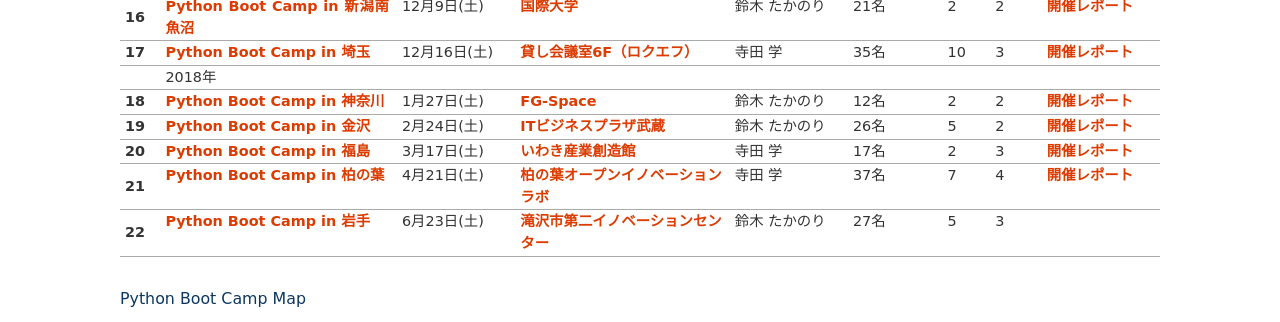
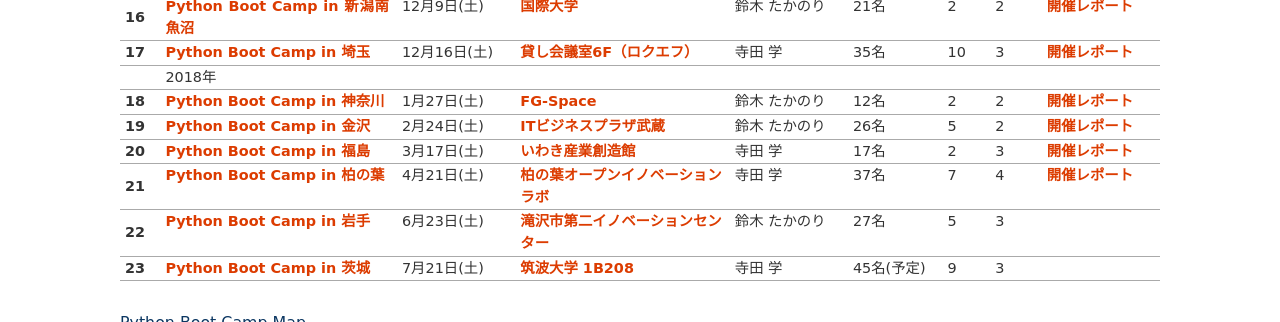
Before and after one commit to pyconjp/www.pycon.jp, a Sphinx documentation site: the page built from source/support/bootcamp.rst, in a window 1280 px wide and 900 px high, scrolled down 2282 px, cut to the strip 0-322 px from the top of the window. Built offline with Sphinx 7.4.7, drawn with Linux system fonts in a browser that asks for light colours.

Commit message:
add pycamp ibaraki

```diff
--- a/source/support/bootcamp.rst
+++ b/source/support/bootcamp.rst
@@ -318,16 +318,16 @@
      - 5
      - 3
      -
-
-.. * - 23
+   * - 23
      - `Python Boot Camp in 茨城 <https://pyconjp.connpass.com/event/89445/>`_
      - 7月21日(土)
      - `筑波大学 1B208 <https://www.tsukuba.ac.jp/>`_
      - 寺田 学
      - 45名(予定)
      - 9
-     - 1
+     - 3
      -
+
 .. * - 24
      - `Python Boot Camp in 徳島 <https://pyconjp.connpass.com/event/87968/>`_
      - 8月25日(土)
```
